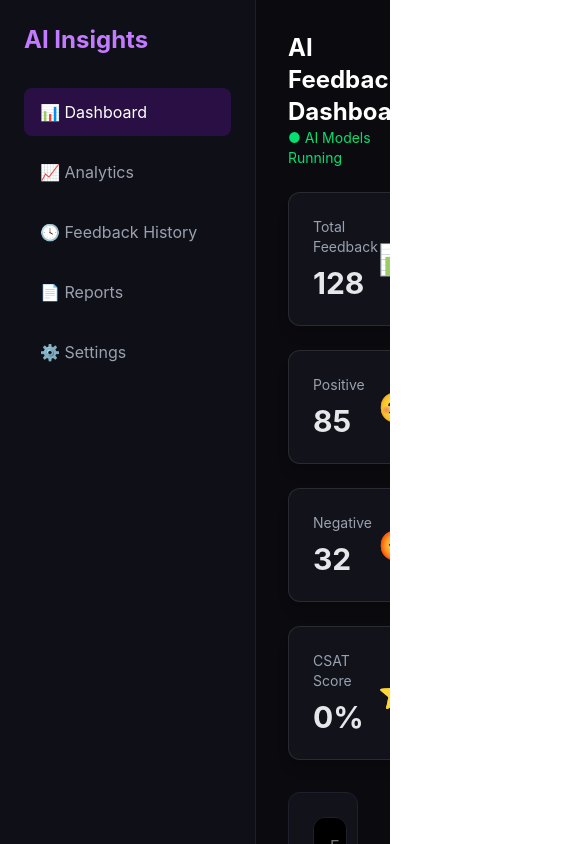
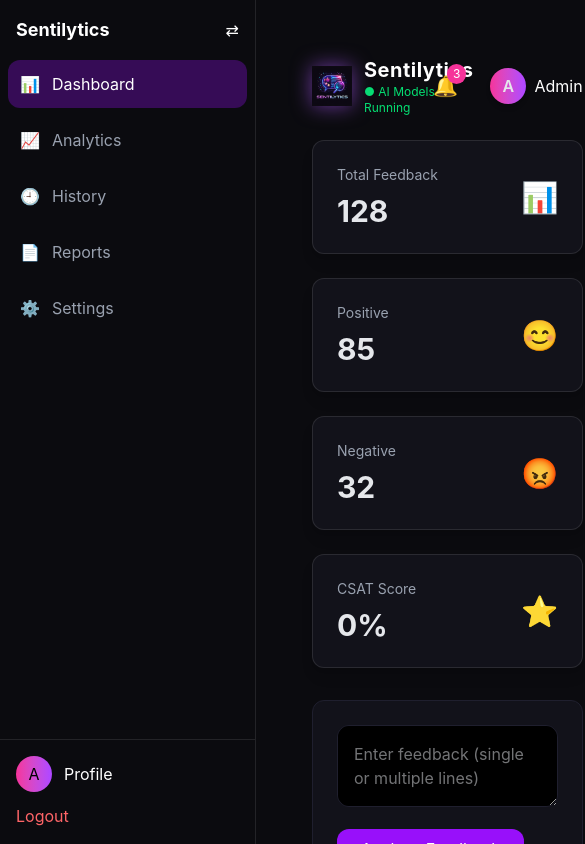
Before and after one commit to Tanyagoyal14/sem_4_project, a React (Vite) app in the folder frontend/: page /app/dashboard in a window 390 px wide. Shown: the top 844 px of the page, 585 px wide, since content can reach past the window. Built offline with nearby package versions, Linux system fonts and the light colour scheme.

Commit message:
Adding animations

```diff
--- /dev/null
+++ b/frontend/src/components/CommandPalette.tsx
@@ -0,0 +1,97 @@
+import { useEffect, useState } from "react"
+import { useNavigate } from "react-router-dom"
+import { motion } from "framer-motion"
+
+function CommandPalette() {
+
+  const [open, setOpen] = useState(false)
+  const [query, setQuery] = useState("")
+  const navigate = useNavigate()
+
+  const commands = [
+    { name: "Dashboard", path: "/app/dashboard" },
+    { name: "Analytics", path: "/app/analytics" },
+    { name: "History", path: "/app/history" },
+    { name: "Reports", path: "/app/reports" },
+    { name: "Settings", path: "/app/settings" }
+  ]
+
+  // 🔥 OPEN WITH CTRL + K
+  useEffect(() => {
+
+    const handleKey = (e: KeyboardEvent) => {
+      if ((e.ctrlKey || e.metaKey) && e.key.toLowerCase() === "k") {
+        e.preventDefault()
+        setOpen(prev => !prev)
+      }
+
+      if (e.key === "Escape") {
+        setOpen(false)
+      }
+    }
+
+    window.addEventListener("keydown", handleKey)
+    return () => window.removeEventListener("keydown", handleKey)
+
+  }, [])
+
+  const filtered = commands.filter(cmd =>
+    cmd.name.toLowerCase().includes(query.toLowerCase())
+  )
+
+  const handleSelect = (path: string) => {
+    navigate(path)
+    setOpen(false)
+    setQuery("")
+  }
+
+  if (!open) return null
+
+  return (
+
+    <div className="fixed inset-0 bg-black/50 z-[100] flex items-start justify-center pt-32">
+
+      <motion.div
+        initial={{ opacity: 0, scale: 0.95 }}
+        animate={{ opacity: 1, scale: 1 }}
+        className="bg-[#111] w-[500px] rounded-xl shadow-xl border border-white/10 overflow-hidden"
+      >
+
+        {/* INPUT */}
+        <input
+          autoFocus
+          value={query}
+          onChange={(e) => setQuery(e.target.value)}
+          placeholder="Search..."
+          className="w-full p-4 bg-transparent outline-none text-white border-b border-white/10"
+        />
+
+        {/* RESULTS */}
+        <div className="max-h-60 overflow-y-auto">
+
+          {filtered.length === 0 && (
+            <p className="p-4 text-gray-400">No results found</p>
+          )}
+
+          {filtered.map((cmd, i) => (
+
+            <div
+              key={i}
+              onClick={() => handleSelect(cmd.path)}
+              className="p-4 cursor-pointer hover:bg-white/10 transition text-white"
+            >
+              {cmd.name}
+            </div>
+
+          ))}
+
+        </div>
+
+      </motion.div>
+
+    </div>
+
+  )
+}
+
+export default CommandPalette
--- a/frontend/src/components/Layout.tsx
+++ b/frontend/src/components/Layout.tsx
@@ -1,26 +1,40 @@
+import CommandPalette from "../components/CommandPalette"
+import Sidebar from "../components/Sidebar"
 import { Outlet } from "react-router-dom"
-import Sidebar from "./Sidebar"
+import { useState } from "react"
 
-function Layout(){
+function Layout() {
 
-  return(
+  const [collapsed, setCollapsed] = useState(false)
 
-    <div className="flex min-h-screen">
+  return (
 
-      {/* Sidebar */}
-      <Sidebar/>
+    <div className="flex">
 
-      {/* Main content */}
-      <div className="flex-1 overflow-y-auto">
+      {/* 🔥 SIDEBAR */}
+      <Sidebar collapsed={collapsed} setCollapsed={setCollapsed} />
 
-        <Outlet/>
+      {/* 🔥 MAIN CONTENT */}
+      <div
+        className="w-full min-h-screen bg-[#0b0b0f] transition-all duration-300"
+        style={{
+          marginLeft: collapsed ? "80px" : "256px"
+        }}
+      >
+
+        {/* 🔥 COMMAND PALETTE (GLOBAL) */}
+        <CommandPalette />
+
+        {/* PAGE CONTENT */}
+        <div className="p-6">
+          <Outlet />
+        </div>
 
       </div>
 
     </div>
 
   )
-
 }
 
 export default Layout
--- a/frontend/src/components/Sidebar.tsx
+++ b/frontend/src/components/Sidebar.tsx
@@ -1,91 +1,92 @@
-import { NavLink } from "react-router-dom";
+import { NavLink } from "react-router-dom"
+import { motion } from "framer-motion"
 
-function Sidebar() {
+function Sidebar({ collapsed, setCollapsed }: any) {
 
-  const base =
-    "flex items-center gap-3 px-4 py-3 rounded-lg transition";
+  const menu = [
+    { name: "Dashboard", path: "/app/dashboard", icon: "📊" },
+    { name: "Analytics", path: "/app/analytics", icon: "📈" },
+    { name: "History", path: "/app/history", icon: "🕘" },
+    { name: "Reports", path: "/app/reports", icon: "📄" },
+    { name: "Settings", path: "/app/settings", icon: "⚙️" }
+  ]
 
   return (
 
-    <div className="w-64 min-h-screen bg-[#0f0f17] border-r border-[#1f1f2e] p-6 text-gray-200">
+    <motion.div
+      animate={{ width: collapsed ? 80 : 256 }}
+      className="fixed left-0 top-0 h-screen bg-[#0b0b0f] border-r border-white/10 flex flex-col z-50"
+    >
 
-      <h2 className="text-2xl font-bold mb-8 text-purple-400">
-        AI Insights
-      </h2>
+      {/* 🔝 TOP */}
+      <div className="flex-1">
 
-      <nav className="space-y-3">
+        {/* HEADER */}
+        <div className="flex items-center justify-between p-4">
 
-        <NavLink
-          to="/app/dashboard"
-          className={({isActive}) =>
-            `${base} ${
-              isActive
-                ? "bg-purple-600/20 text-white"
-                : "text-gray-400 hover:bg-[#1a1a24]"
-            }`
-          }
-        >
-          📊 Dashboard
-        </NavLink>
+          {!collapsed && (
+            <h1 className="text-white font-bold text-lg">
+              Sentilytics
+            </h1>
+          )}
 
-        <NavLink
-          to="/app/analytics"
-          className={({isActive}) =>
-            `${base} ${
-              isActive
-                ? "bg-purple-600/20 text-white"
-                : "text-gray-400 hover:bg-[#1a1a24]"
-            }`
-          }
-        >
-          📈 Analytics
-        </NavLink>
+          <button
+            onClick={() => setCollapsed(!collapsed)}
+            className="text-white"
+          >
+            ⇄
+          </button>
 
-        <NavLink
-          to="/app/history"
-          className={({isActive}) =>
-            `${base} ${
-              isActive
-                ? "bg-purple-600/20 text-white"
-                : "text-gray-400 hover:bg-[#1a1a24]"
-            }`
-          }
-        >
-          🕓 Feedback History
-        </NavLink>
+        </div>
 
-        <NavLink
-          to="/app/reports"
-          className={({isActive}) =>
-            `${base} ${
-              isActive
-                ? "bg-purple-600/20 text-white"
-                : "text-gray-400 hover:bg-[#1a1a24]"
-            }`
-          }
-        >
-          📄 Reports
-        </NavLink>
+        {/* MENU */}
+        <div className="flex flex-col gap-2 px-2">
 
-        <NavLink
-          to="/app/settings"
-          className={({isActive}) =>
-            `${base} ${
-              isActive
-                ? "bg-purple-600/20 text-white"
-                : "text-gray-400 hover:bg-[#1a1a24]"
-            }`
-          }
-        >
-          ⚙ Settings
-        </NavLink>
+          {menu.map((item, i) => (
 
-      </nav>
+            <NavLink
+              key={i}
+              to={item.path}
+              className={({ isActive }) =>
+                `flex items-center gap-3 px-3 py-3 rounded-xl transition-all
+                ${isActive
+                  ? "bg-purple-600/30 text-white"
+                  : "text-gray-400 hover:bg-white/10 hover:text-white"
+                }`
+              }
+            >
 
-    </div>
+              <span>{item.icon}</span>
+              {!collapsed && <span>{item.name}</span>}
 
-  );
+            </NavLink>
 
+          ))}
+
+        </div>
+
+      </div>
+
+      {/* 🔻 BOTTOM */}
+      <div className="p-4 border-t border-white/10">
+
+        <div className="flex items-center gap-3 mb-3">
+          <div className="w-9 h-9 bg-gradient-to-r from-pink-500 to-purple-500 rounded-full flex items-center justify-center">
+            A
+          </div>
+          {!collapsed && <span className="text-white">Profile</span>}
+        </div>
+
+        {!collapsed && (
+          <button className="text-red-400 hover:text-red-300">
+            Logout
+          </button>
+        )}
+
+      </div>
+
+    </motion.div>
+  )
 }
 
-export default Sidebar;
+export default Sidebar
--- a/frontend/src/components/Topbar.tsx
+++ b/frontend/src/components/Topbar.tsx
@@ -1,12 +1,13 @@
 import { useState } from "react"
 import { useNavigate } from "react-router-dom"
+import logo from "../assets/logo.png"
 
 function Topbar() {
 
   const navigate = useNavigate()
 
-  const [showNotifications,setShowNotifications] = useState(false)
-  const [showAdmin,setShowAdmin] = useState(false)
+  const [showNotifications, setShowNotifications] = useState(false)
+  const [showAdmin, setShowAdmin] = useState(false)
 
   const notifications = [
     "New negative feedback detected",
@@ -18,29 +19,39 @@ function Topbar() {
 
     <div className="flex justify-between items-center mb-6">
 
-      {/* Title */}
+      {/* 🔥 LOGO + TITLE */}
 
-      <div>
+      <div className="flex items-center gap-3">
 
-        <h1 className="text-2xl font-bold text-white">
-          AI Feedback Dashboard
-        </h1>
+        <img
+          src={logo}
+          alt="Sentilytics Logo"
+          className="w-10 h-10 object-contain drop-shadow-[0_0_10px_rgba(168,85,247,0.6)]"
+        />
 
-        <p className="text-green-400 text-sm">
-          ● AI Models Running
-        </p>
+        <div>
+          <h1 className="text-xl font-bold text-white tracking-wide">
+            Sentilytics
+          </h1>
+
+          <p className="text-green-400 text-xs">
+            ● AI Models Running
+          </p>
+        </div>
 
       </div>
 
 
+      {/* RIGHT SIDE */}
+
       <div className="flex items-center gap-8">
 
-        {/* Notifications */}
+        {/* 🔔 Notifications */}
 
         <div className="relative">
 
           <button
-            onClick={()=>setShowNotifications(!showNotifications)}
+            onClick={() => setShowNotifications(!showNotifications)}
             className="relative text-xl text-white hover:text-pink-400 transition"
           >
 
@@ -52,7 +63,6 @@ function Topbar() {
 
           </button>
 
-
           {showNotifications && (
 
             <div className="absolute right-0 mt-3 w-64 bg-black border border-white/10 rounded-xl p-4 shadow-xl z-50">
@@ -61,7 +71,7 @@ function Topbar() {
                 Notifications
               </h3>
 
-              {notifications.map((n,i)=>(
+              {notifications.map((n, i) => (
 
                 <p
                   key={i}
@@ -79,16 +89,16 @@ function Topbar() {
         </div>
 
 
-        {/* Admin Menu */}
+        {/* 👤 Admin Menu */}
 
         <div className="relative">
 
           <button
-            onClick={()=>setShowAdmin(!showAdmin)}
+            onClick={() => setShowAdmin(!showAdmin)}
             className="flex items-center gap-2 hover:text-pink-400 transition"
           >
 
-            <div className="w-9 h-9 bg-gradient-to-r from-pink-500 to-purple-500 rounded-full flex items-center justify-center font-semibold">
+            <div className="w-9 h-9 bg-gradient-to-r from-pink-500 to-purple-500 rounded-full flex items-center justify-center font-semibold shadow-md">
               A
             </div>
 
@@ -98,21 +108,20 @@ function Topbar() {
 
           </button>
 
-
           {showAdmin && (
 
-            <div className="absolute right-0 mt-3 bg-black border border-white/10 rounded-xl p-4 w-40 shadow-xl">
+            <div className="absolute right-0 mt-3 bg-black border border-white/10 rounded-xl p-4 w-40 shadow-xl z-50">
 
               <p
                 className="cursor-pointer hover:text-pink-400 mb-2"
-                onClick={()=>navigate("/app/profile")}
+                onClick={() => navigate("/app/profile")}
               >
                 Profile
               </p>
 
               <p
                 className="cursor-pointer hover:text-pink-400 mb-2"
-                onClick={()=>navigate("/app/settings")}
+                onClick={() => navigate("/app/settings")}
               >
                 Settings
               </p>
--- a/frontend/src/pages/Landing.tsx
+++ b/frontend/src/pages/Landing.tsx
@@ -4,26 +4,43 @@ import { motion } from "framer-motion"
 
 import FeatureCarousel from "../components/FeatureCarousel"
 import bgVideo from "../assets/video/feedback-bg.mp4"
+import logo from "../assets/logo.png"
 
 function Landing(){
 
   const [showContent, setShowContent] = useState(false)
+  const [displayedText, setDisplayedText] = useState("")
+
+  const fullText = "Turn Feedback into Intelligence"
+  const brand = "SENTILYTICS".split("")
 
   useEffect(() => {
-
     const timer = setTimeout(() => {
       setShowContent(true)
     }, 5000)
 
     return () => clearTimeout(timer)
+  }, [])
 
-  }, [])
+  // ✍️ Typing Effect
+  useEffect(() => {
+    if (!showContent) return
+
+    let i = 0
+    const interval = setInterval(() => {
+      setDisplayedText(fullText.slice(0, i + 1))
+      i++
+      if (i === fullText.length) clearInterval(interval)
+    }, 40)
+
+    return () => clearInterval(interval)
+  }, [showContent])
 
   return (
 
-    <div className="relative min-h-screen text-white flex flex-col items-center justify-center px-6 overflow-hidden">
+    <div className="relative min-h-screen text-white flex flex-col items-center justify-center px-6 overflow-visible">
 
-      {/* 🎥 VIDEO BACKGROUND */}
+      {/* 🎥 VIDEO */}
       <video
         autoPlay
         muted
@@ -37,7 +54,7 @@ function Landing(){
       {/* 🌑 OVERLAY */}
       <div className="absolute inset-0 bg-black/50 -z-10"></div>
 
-      {/* 🔘 SKIP BUTTON (JUST SKIPS ANIMATION) */}
+      {/* 🔘 SKIP */}
       {!showContent && (
         <motion.button
           initial={{ opacity: 0 }}
@@ -52,37 +69,79 @@ function Landing(){
         </motion.button>
       )}
 
-      {/* 🚀 HERO CONTENT */}
+      {/* 🚀 HERO */}
       <div
         className={`relative text-center max-w-3xl pt-50 transition-opacity duration-1000 ${
           showContent ? "opacity-100" : "opacity-0"
         }`}
       >
 
-  {/* 🔥 Glass Blur Background */}
+        {/* 🌫 GLASS */}
         <div className="absolute inset-0 bg-black/40 backdrop-blur-md rounded-2xl -z-10"></div>
 
         <div className="px-6 py-8">
 
-    {/* 🧠 BRAND */}
-    <h1 className="text-7xl md:text-8xl font-extrabold mb-6 tracking-widest
-                   bg-gradient-to-r from-purple-400 to-pink-500
-                   text-transparent bg-clip-text drop-shadow-[0_0_25px_rgba(168,85,247,0.5)]">
-      SENTILYTICS
+          {/* 🔥 LOGO */}
+          <motion.img
+            src={logo}
+            alt="logo"
+            initial={{ scale: 0, rotate: -180, opacity: 0 }}
+            animate={showContent ? { scale: 1, rotate: 0, opacity: 1 } : {}}
+            transition={{ duration: 0.8 }}
+            className="w-20 mx-auto mb-6 drop-shadow-[0_0_20px_rgba(168,85,247,0.6)]"
+          />
+
+          {/* 🔥 BRAND (ROLLING) */}
+          <h1
+            className="flex justify-center text-7xl md:text-8xl font-extrabold mb-6 tracking-widest"
+            style={{ perspective: "1200px" }}
+          >
+            {brand.map((char, index) => (
+              <motion.span
+                key={index}
+                initial={{ rotateX: 90, y: 60, opacity: 0 }}
+                animate={
+                  showContent
+                    ? { rotateX: 0, y: 0, opacity: 1, scale: [1, 1.15, 1] }
+                    : {}
+                }
+                transition={{
+                  delay: 0.4 + index * 0.08,
+                  duration: 0.6
+                }}
+                className="inline-block origin-bottom"
+                style={{ transformStyle: "preserve-3d" }}
+              >
+                <span className="bg-gradient-to-r from-purple-400 to-pink-500 bg-clip-text text-transparent drop-shadow-[0_0_20px_rgba(168,85,247,0.7)]">
+                  {char}
+                </span>
+              </motion.span>
+            ))}
           </h1>
 
-    {/* ✨ TAGLINE */}
-    <p className="text-2xl md:text-3xl text-purple-300 font-semibold mb-6">
-      Turn Feedback into Intelligence
+          {/* ✍️ TYPING TAGLINE */}
+          <p className="text-2xl md:text-3xl text-purple-300 font-semibold mb-6 h-[40px]">
+            {displayedText}
+            <span className="animate-pulse">|</span>
           </p>
 
           {/* 📄 DESCRIPTION */}
-    <p className="text-lg md:text-xl text-gray-200 mb-10 leading-relaxed">
+          <motion.p
+            initial={{ opacity: 0, y: 20 }}
+            animate={showContent ? { opacity: 1, y: 0 } : {}}
+            transition={{ delay: 1.2 }}
+            className="text-lg md:text-xl text-gray-200 mb-10 leading-relaxed"
+          >
             Transform customer feedback into actionable insights using
             NLP and Generative AI.
-    </p>
+          </motion.p>
 
-    {/* 💎 PREMIUM BUTTON */}
+          {/* 💎 BUTTON */}
+          <motion.div
+            initial={{ opacity: 0, scale: 0.9 }}
+            animate={showContent ? { opacity: 1, scale: 1 } : {}}
+            transition={{ delay: 1.4 }}
+          >
             <Link
               to="/app/dashboard"
               className="relative inline-block px-10 py-4 text-lg font-semibold rounded-xl
@@ -92,13 +151,11 @@ function Landing(){
                          transition-all duration-300"
             >
               <span className="relative z-10">Launch Dashboard</span>
-
-      {/* Glow layer */}
               <span className="absolute inset-0 rounded-xl bg-gradient-to-r from-pink-500 to-purple-600 opacity-30 blur-xl"></span>
             </Link>
+          </motion.div>
 
         </div>
-
       </div>
 
       {/* 🎠 CAROUSEL */}
```
Also changed, not shown: frontend/src/assets/logo.png (added). Lines whose indentation alone changed are shown as unchanged.
